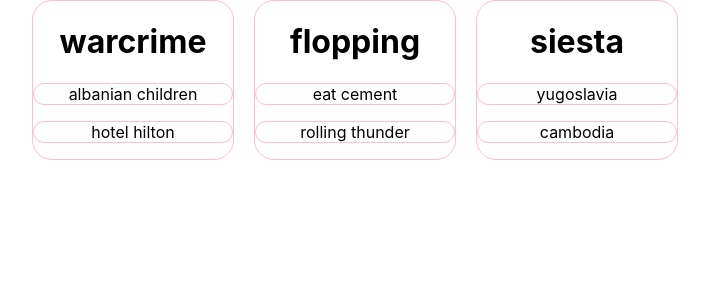
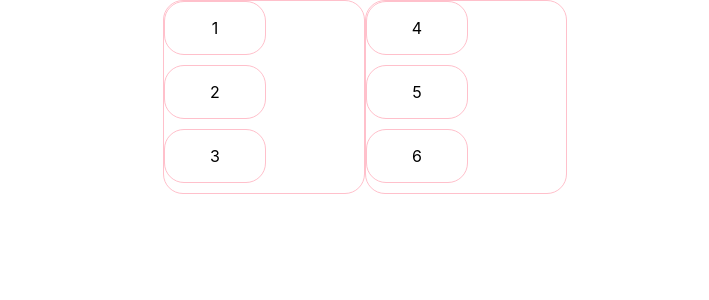
Before and after one commit to EvgeniyHalimon/dnd, a React (Create React App) app: page / in a window 1280 px wide. Shown: the top 300 px of the page, without its empty margins (275-984 px from the left). Built offline with nearby package versions, Linux system fonts and the light colour scheme.

Commit message:
init dnd

```diff
--- a/package.json
+++ b/package.json
@@ -7,6 +7,7 @@
     "@testing-library/react": "^12.1.2",
     "@testing-library/user-event": "^13.5.0",
     "react": "^17.0.2",
+    "react-beautiful-dnd": "^13.1.0",
     "react-dom": "^17.0.2",
     "react-scripts": "5.0.0",
     "web-vitals": "^2.1.2"
--- a/src/App.css
+++ b/src/App.css
@@ -4,14 +4,19 @@
   justify-content: center;
 }
 
-.App div {
+.board{
+  width: 200px;
   border: 1px solid pink;
   border-radius: 20px;
-  margin-right: 20px;
-  width: 200px;
 }
 
 .card{
   border: 1px solid pink;
   border-radius: 20px;
+  width: 100px;
+  margin-bottom: 10px;
 }
+
+.wrapper{
+  display: flex;
+}
--- a/src/App.js
+++ b/src/App.js
@@ -1,6 +1,7 @@
 import React,{useState} from 'react';
-
+import { DragDropContext, Draggable, Droppable } from 'react-beautiful-dnd';
 import './App.css';
+import { Card } from './Card';
 
 
 function App() {
@@ -42,21 +43,110 @@
     setBoards([...boards])
   }
 
-  const dropCardHandler = (e, board) => {
-    board.items.push(currentItem)
-    const currentIndex = currentBoard.indexOf(currentItem)
-    currentBoard.items.splice(currentIndex, 1)
-    setBoards([...boards])
+  // const dropCardHandler = (e, board) => {
+  //   board.items.push(currentItem)
+  //   const currentIndex = currentBoard.indexOf(currentItem)
+  //   currentBoard.items.splice(currentIndex, 1)
+  //   setBoards([...boards])
+  // }
+
+  const arr = [{id:1, title: '1', dragId: `1`}, {id:2, title: '2', dragId: `2`}, {id:3, title: '3', dragId: `3`}]
+  const arr1 = [{id:4, title: '4', dragId: `4`}, {id:5, title: '5', dragId: `5`}, {id:6, title: '6', dragId: `6`}]
+  const onDragEnd = (result) => {
+    const { destination, source, draggableId, type } = result
+    console.log("🚀 ~ file: App.js ~ line 55 ~ onDragEnd ~ draggableId", draggableId)
+    console.log("🚀 ~ file: Board.tsx ~ line 59 ~ onDragEnd ~ source.index", source.index)
+
+    console.log("🚀 ~ file: Board.tsx ~ line 61 ~ onDragEnd ~ destination.index", destination)
+
+    if (!destination) {
+      return;
+    }
+
+    if (
+      destination.droppableId === source.droppableId &&
+      destination.index === source.index
+    ) {
+      return;
+    }
+
+    if (source.droppableId === 'droppable-1') {
+      const find = arr.find((board) => {
+        return draggableId == board.dragId
+      })
+      arr.splice(source.index, 1)
+      arr.splice(destination.index, 0, find)
+    }
+
+    if (source.droppableId === 'droppable-2') {
+      const find = arr1.find((board) => {
+        return draggableId == board.dragId
+      })
+      arr1.splice(source.index, 1)
+      arr1.splice(destination.index, 0, find)
+    }
+
+    // if(source.droppableId !== destination.droppableId){
+    //   const find = arr.find((board) => {
+    //     return draggableId == board.dragId
+    //   })
+    //   console.log("🚀 ~ file: App.js ~ line 94 ~ find ~ find", find)
+    //   arr.splice(source.index, 1)
+    //   arr1.splice(destination.index, 0, find)
+    // } else {
+    //   const find = arr1.find((board) => {
+    //     return draggableId == board.dragId
+    //   })
+    //   console.log("🚀 ~ file: App.js ~ line 94 ~ find ~ find", find)
+    //   arr1.splice(source.index, 1)
+    //   arr.splice(destination.index, 0, find)
+    // }
+    console.log("🚀 ~ file: App.js ~ line 104 ~ onDragEnd ~ arr", arr)
+    console.log("🚀 ~ file: App.js ~ line 103 ~ onDragEnd ~ arr1", arr1)
+
+    console.log("🚀 ~ file: App.js ~ line 74 ~ onDragEnd ~ source.droppableId", source.droppableId)
+    console.log("🚀 ~ file: App.js ~ line 89 ~ onDragEnd ~ destination.droppableId", destination.droppableId)
   }
+
 
   return (
     <div className="App">
-      {boards.map((board, index) =>
+      <DragDropContext onDragEnd={onDragEnd}>
+        <div className='wrapper'>
+          <Droppable droppableId="droppable-1" type="list" direction="vertical">
+                  {(provided) => (
+                    <div className='board' ref={provided.innerRef} {...provided.droppableProps}>
+                      {arr.map((card, index) =>
+                        <Card card={card} index={index} key={index}/>
+                      )}
+                      {provided.placeholder}
+                    </div>
+                  )}
+          </Droppable>
+          <Droppable droppableId="droppable-2" type="list" direction="vertical">
+                  {(provided) => (
+                    <div className='board' ref={provided.innerRef} {...provided.droppableProps}>
+                      {arr1.map((card, index) =>
+                        <Card card={card} index={index} key={index}/>
+                      )}
+                      {provided.placeholder}
+                    </div>
+                  )}
+          </Droppable>
+        </div>
+      </DragDropContext>
+    </div>
+  );
+}
+
+export default App;
+
+{/* {boards.map((board, index) =>
         <div
           key={index}
           draggable={true}
           onDragOver={(e) => dragOverHandler(e)}
-          onDrop={(e) => dropCardHandler(e, board)}
+
         >
           <h1>{board.title}</h1>
           {board.items.map((card, index) =>
@@ -72,9 +162,4 @@
             >{card.title}</p>
           )}
         </div>
-      )}
-    </div>
-  );
-}
-
-export default App;
+      )} */}
--- /dev/null
+++ b/src/Card.js
@@ -0,0 +1,20 @@
+import React from 'react';
+import { Draggable } from 'react-beautiful-dnd';
+
+export function Card({card, index}){
+    console.log("🚀 ~ file: Card.js ~ line 5 ~ Card ~ card", card.dragId)
+    return(
+        <Draggable draggableId={card.dragId} index={index} key={card.dragId}>
+            {(provided) => (
+                <div
+                    className='card'
+                    {...provided.draggableProps}
+                    {...provided.dragHandleProps}
+                    ref={provided.innerRef}
+                >
+                    <p key={index}>{card.title}</p>
+                </div>
+            )}
+        </Draggable>
+    )
+}
```
Also changed, not shown: 1 other file (tests, documents, lock files or other folders).
